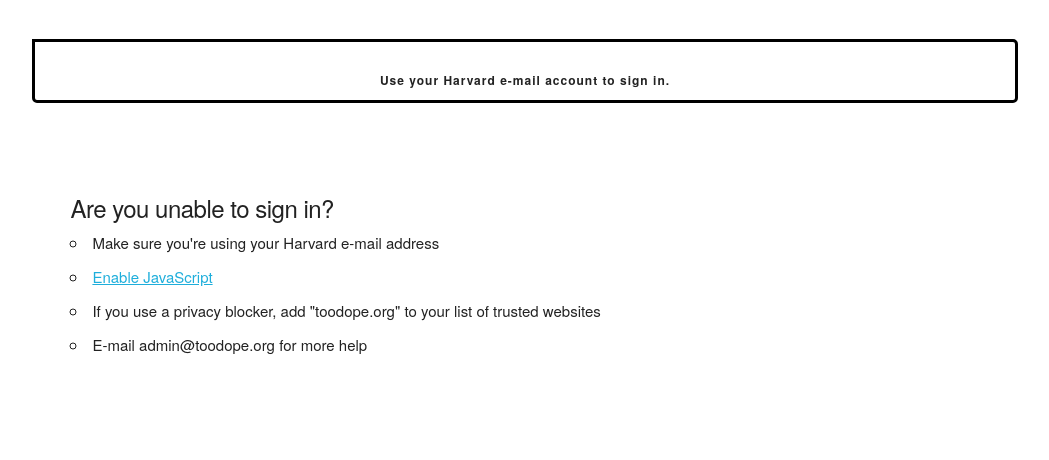
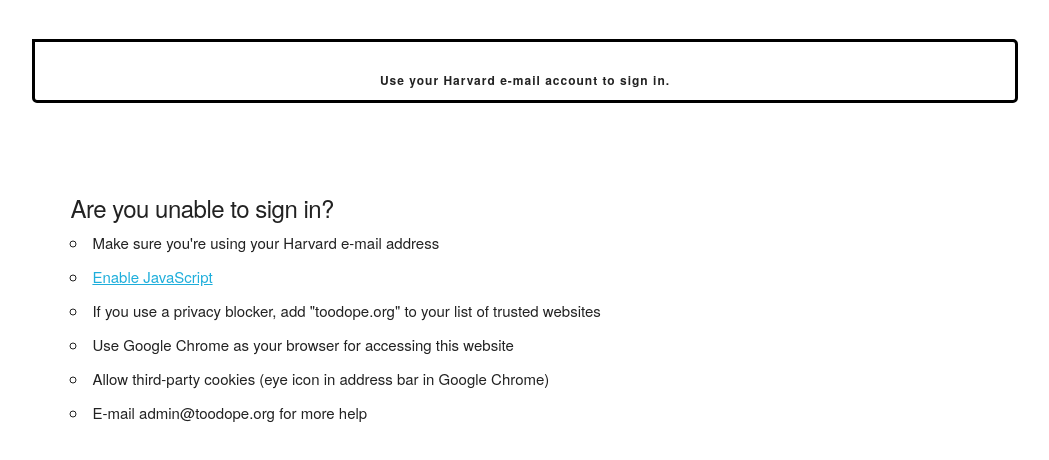
Before and after one commit to niharikasingh/toodope_open, a website: page public/index.html in a window 1280 px wide. Shown: the part 114-574 px from the top of the page, without its empty margins (128-1177 px from the left). Drawn offline with nearby package versions, Linux system fonts and the light colour scheme.

Commit message:
Update troubleshooting instructions

```diff
--- a/public/index.html
+++ b/public/index.html
@@ -106,6 +106,8 @@
         <li>Make sure you're using your Harvard e-mail address</li>
         <li><a href="http://www.enable-javascript.com/" target="_blank">Enable JavaScript</a></li>
         <li>If you use a privacy blocker, add "toodope.org" to your list of trusted websites</li>
+        <li>Use Google Chrome as your browser for accessing this website</li>
+        <li>Allow third-party cookies (eye icon in address bar in Google Chrome)</li>
         <li>E-mail admin@toodope.org for more help</li>
       </ul>
     </div>
```
